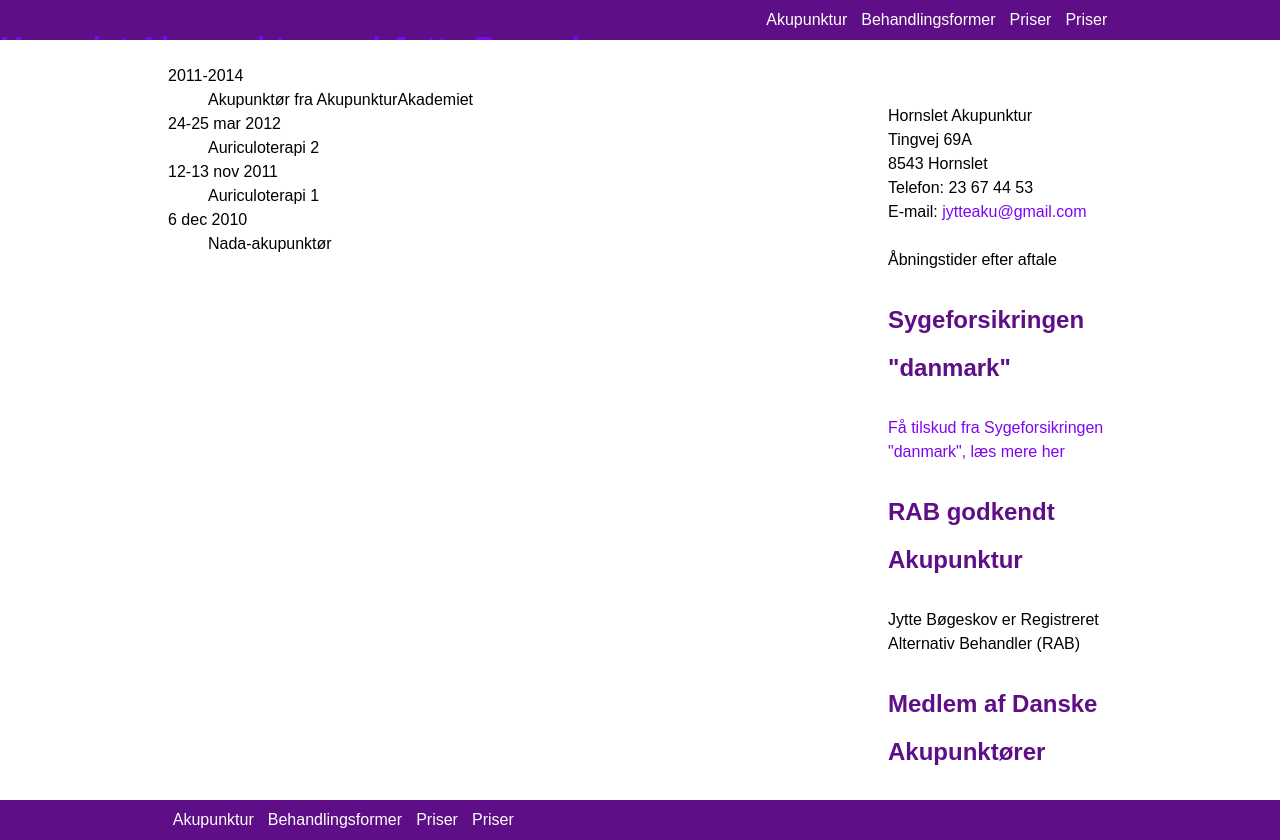
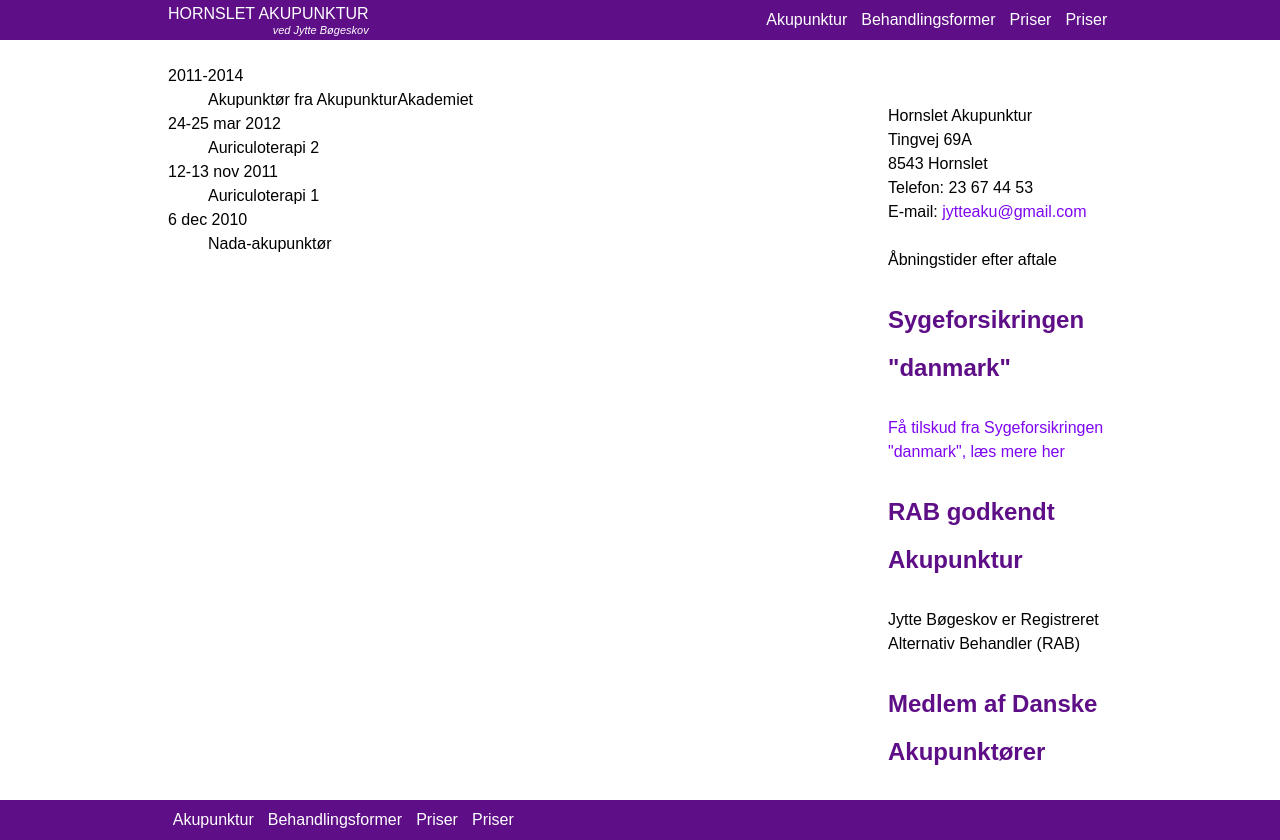
Before and after one commit to andreaskian/hornslet-akupunktur.dk, a plain HTML site: page index.html in a window 1280 px wide. Drawn offline with Linux system fonts and the light colour scheme.

Commit message:
More default styling

```diff
--- a/src/scss/_base.scss
+++ b/src/scss/_base.scss
@@ -25,5 +25,6 @@ a {
 
 
 .wrapper-page-outer {
+    @include clearfix();
     background: $page-background;
 }
--- a/src/scss/_grid.scss
+++ b/src/scss/_grid.scss
@@ -1,5 +1,6 @@
 @include establish-baseline;
 
+.wrapper-header,
 .wrapper-page,
 .main-footer {
   @include container();
--- a/src/scss/modules/_header.scss
+++ b/src/scss/modules/_header.scss
@@ -9,4 +9,24 @@
   position: absolute;
   top: 0;
   width: 100%;
+  h1 {
+    @include adjust-font-size-to(16px);
+    @include rhythm(0, .15, 0, 0);
+    color: $header-color;
+    float: left;
+    font-weight: normal;
+    line-height: $main-nav-height/2;
+    margin: 0;
+    text-transform: uppercase;
+    span {
+        display: block;
+    }
+    .small {
+        @include adjust-font-size-to(11px);
+        font-style: italic;
+        line-height: $main-nav-height/2;
+        text-align: right;
+        text-transform: none;
+    }
+  }
 }
--- a/src/scss/screen.scss
+++ b/src/scss/screen.scss
@@ -1,3 +1,4 @@
+@import 'compass';
 @import 'normalize';
 @import 'breakpoint';
 @import 'susy';
```
Also changed, not shown: dist/css/screen.css.
